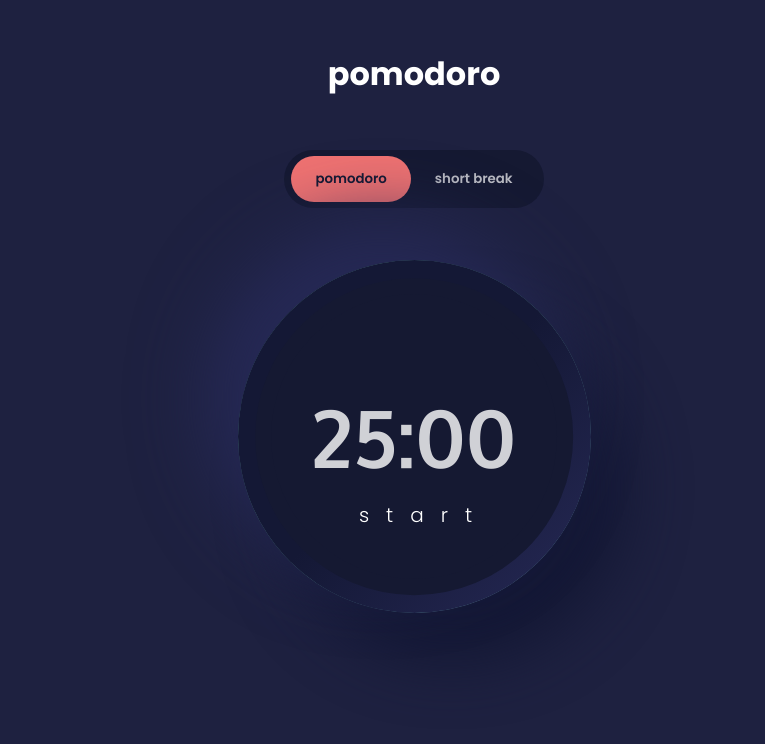
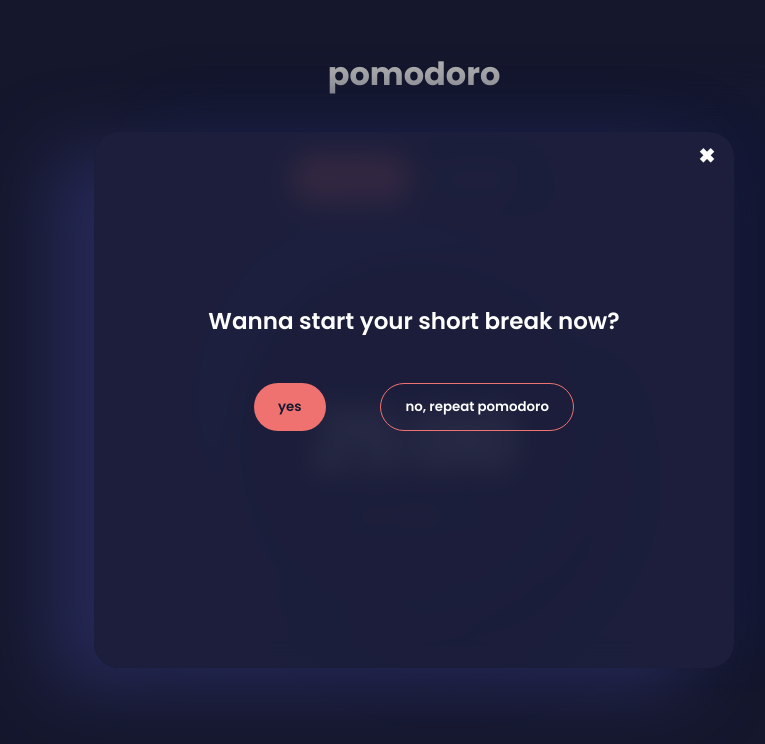
Before and after one commit to mariannademelo/pomodoro-clock, a plain HTML site: page index.html in a window 1280 px wide. Shown: the whole page, without its empty margins (226-991 px from the left). Drawn offline with nearby package versions, Linux system fonts and the light colour scheme.

Commit message:
created alert box

```diff
--- a/index.html
+++ b/index.html
@@ -37,6 +37,20 @@
 			</section>
 		</div>
 	</main>
+	<div class="pomodoro__alert alert">
+		<div class="alert__container">
+			<button class="alert__close">&#10006;</button>
+			<div class="alert__body">
+				<p class="alert__message">
+					Wanna start your short break now?
+				</p>
+				<div class="alert__buttons">
+					<button>yes</button>
+					<button>no, repeat pomodoro</button>
+				</div>
+			</div>
+		</div>
+	</div>
 
 	<script src="./resources/app.js" type="module"></script>
 </body>
--- /dev/null
+++ b/resources/_alert.scss
@@ -0,0 +1,56 @@
+.alert {
+  width: 100%;
+  height: 100%;
+  position: absolute;
+  z-index: 10;
+  background: rgba($black, 0.3);
+
+  &.close {
+    display: none;
+  }
+
+  &__container {
+    background: rgba($blue, 0.8);
+    backdrop-filter: blur(15px);
+    height: 67%;
+    position: absolute;
+    width: 50%;
+    top: 50%;
+    left: 50%;
+    transform: translate(-50%, -50%);
+    z-index: 12;
+    box-shadow: -45px 20px 72px #262956, 59px -22px 56px #141835;
+    border-radius: 25px;
+  }
+
+  &__body {
+    font-size: 23px;
+    position: relative;
+    text-align: center;
+    top: 32%;
+  }
+
+  &__buttons {
+    display: inline-flex;
+    justify-content: space-between;
+    margin-top: 45px;
+    width: 50%;
+
+    button {
+      &:first-of-type {
+        @extend %button-pink;
+      }
+
+      &:last-of-type {
+        @extend %button-outline;
+      }
+    }
+  }
+
+  &__close {
+    font-size: 20px;
+    position: absolute;
+    right: 19px;
+    top: 9px;
+  }
+}
--- a/resources/app.js
+++ b/resources/app.js
@@ -50,7 +50,7 @@ class Pomodoro {
 
     if (mode === 'short-break') {
       $(this.selectors.resultsEl).text('05:00').attr('data-type', 'short-break');
-      this.totalTime = 60 * 5;
+      this.totalTime = 60 * 1;
       this.progress = 360 / this.totalTime--;
     } else {
       $(this.selectors.resultsEl).text('25:00').attr('data-type', 'pomodoro');
@@ -77,6 +77,7 @@ class Pomodoro {
       if ($(this.selectors.resultsEl).attr('data-type') === 'pomodoro') {
         $(this.selectors.resultsEl).text('25:00');
         this.toggleLength('pomodoro');
+        this.startTimer();
       } else {
         $(this.selectors.resultsEl).text('05:00');
         this.toggleLength('short-break');
@@ -113,3 +114,28 @@ class Pomodoro {
 
 const pomodoro = new Pomodoro();
 pomodoro.eventsHandlers();
+
+class Alert extends Pomodoro {
+  constructor() {
+    super();
+    this.selectors = {
+      close: '.alert__close',
+      alert: '.alert',
+    };
+
+    this.classNames = {
+      close: 'close',
+    };
+  }
+
+  eventsHandlers() {
+    $(this.selectors.close).on('click', this.closeAlert.bind(this));
+  }
+
+  closeAlert() {
+    $(this.selectors.alert).addClass(this.classNames.close);
+  }
+}
+
+const alert = new Alert();
+alert.eventsHandlers();
--- a/resources/style.scss
+++ b/resources/style.scss
@@ -4,6 +4,21 @@ $dark-blue: #151932;
 $blue: #1E2140;
 $border-radius: 50px;
 $gradient: linear-gradient(to top left, #262956, #141835, #141835);
+$black: #000000;
+
+%button-pink {
+  background: $pink;
+  border-radius: $border-radius;
+  color: $dark-blue;
+  opacity: 1;
+  padding: 13px 24px;
+}
+
+%button-outline {
+  padding: 13px 24px;
+  border: 1px solid $pink;
+  border-radius: $border-radius;
+}
 
 * {
   box-sizing: border-box;
@@ -21,6 +36,7 @@ body {
   font-weight: 600;
   height: 100vh;
   justify-content: center;
+  position: relative;
 }
 
 main {
@@ -53,15 +69,12 @@ button {
     width: auto;
 
     button {
+      padding: 13px 24px;
       opacity: 0.7;
-      padding: 13px 24px;
       white-space: nowrap;
 
       &.active {
-        background: $pink;
-        border-radius: $border-radius;
-        color: $dark-blue;
-        opacity: 1;
+        @extend %button-pink;
       }
     }
   }
@@ -154,3 +167,5 @@ button {
     z-index: 2;
   }
 }
+
+@import 'alert';
```
Also changed, not shown: prod/style.css, 2 other files.
